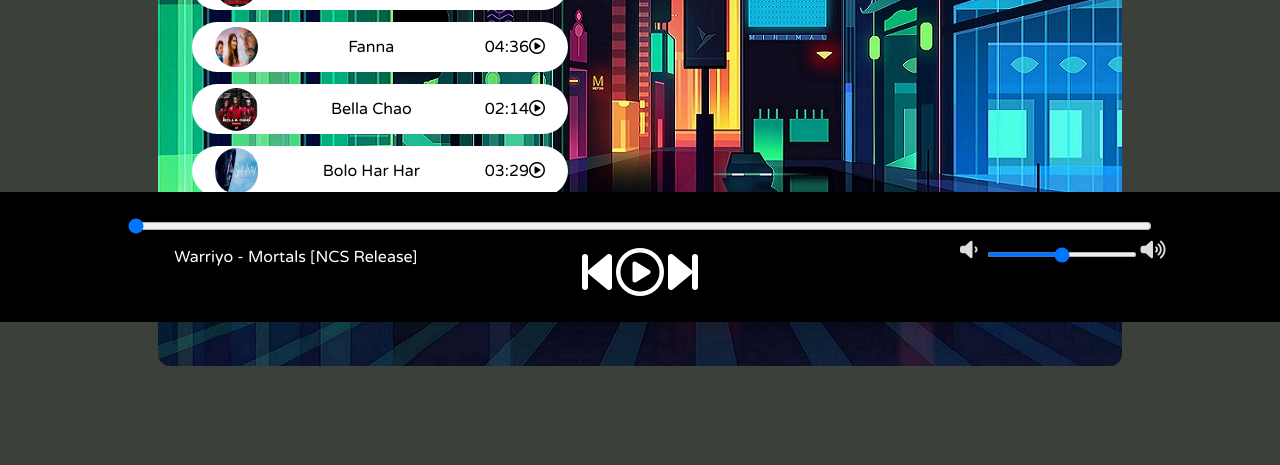
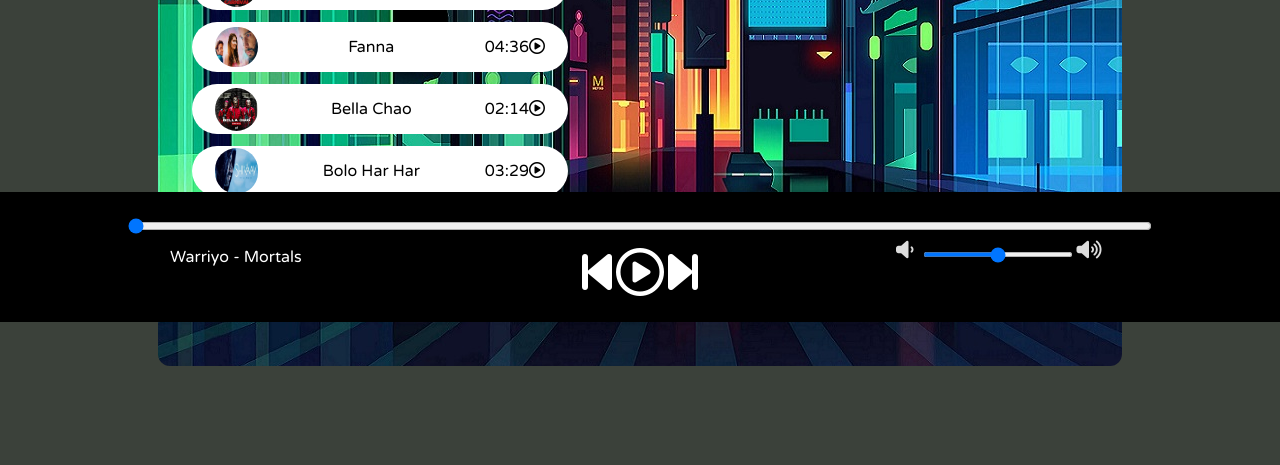
Before and after one commit to Anuj3553/Sangeet-Web-Player, a PHP site: page / in a window 1280 px wide. Shown: the part 478-943 px from the top of the page. Run offline with PHP 8.4, Linux system fonts and the light colour scheme; some libraries are stand-ins or nearby versions.

Commit message:
fix changes

```diff
--- a/index.html
+++ b/index.html
@@ -115,7 +115,7 @@
         <!-- Song Info -->
         <div class="songInfo">
             <!-- Playing GIF under progress bar -->
-            <img src="playing.gif" width="42px" alt="" id="gif"> <span id="masterSongName">Warriyo - Mortals [NCS Release]</span>
+            <img src="playing.gif" width="42px" alt="" id="gif"> <span id="masterSongName">Warriyo - Mortals </span>
         </div>
         <!-- Volume Conrol -->
         <div id="volumeControl">
--- a/style.css
+++ b/style.css
@@ -212,6 +212,7 @@ nav ul li{
     position: absolute;
     left: 10vw;
     font-family: 'Varela Round', sans-serif;
+    display: flex;
 }
 
 .songInfo img{
@@ -225,7 +226,6 @@ nav ul li{
     background-color: rgb(64, 67, 64);
     background-size: cover;
     }
-
 }
 
 /* Search Bar */
@@ -277,8 +277,9 @@ nav ul li{
 
 #volumeControl {
     position: fixed;
-    left: 75%;
-    color: #04ff19;
+    left: 70%;
+    display: inline-flexbox;
+    float: left;
     bottom: 0%;
     height: 10.2%;
 }
```
